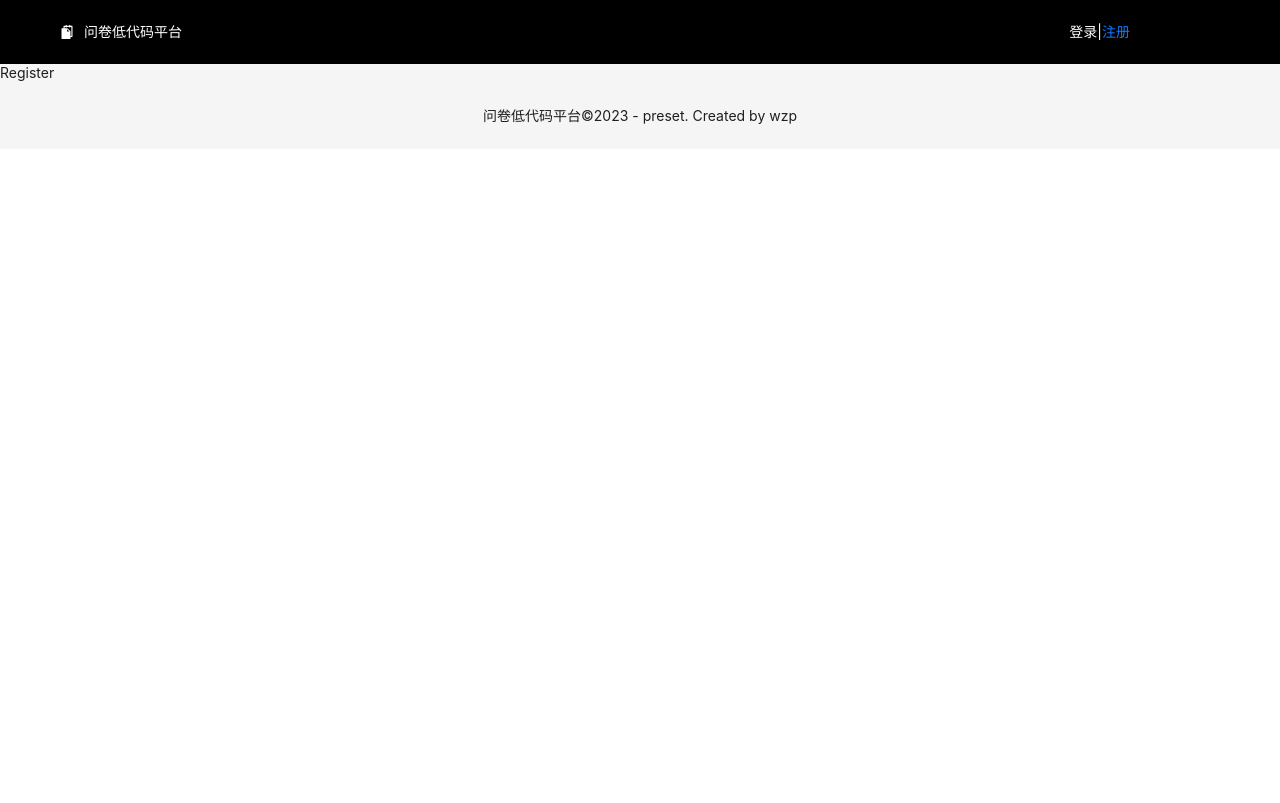
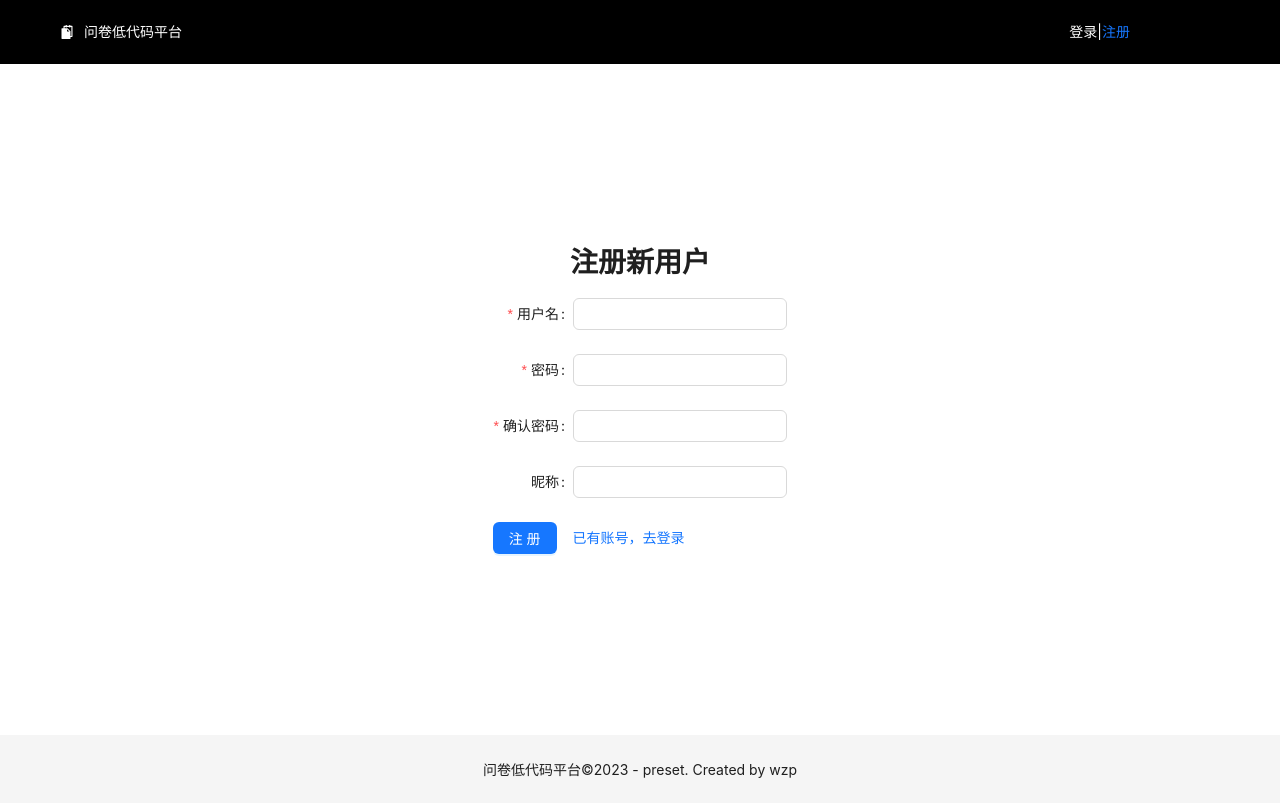
Before and after one commit to WWW-max/react-low-code, a React (Create React App) app: page /register in a window 1280 px wide. Built offline with nearby package versions, Linux system fonts and the light colour scheme.

Commit message:
feat: 注册页面

```diff
--- a/src/pages/Home.module.scss
+++ b/src/pages/Home.module.scss
@@ -1,6 +1,6 @@
 .container {
     background-image: linear-gradient(135deg, #667eea 0%, #764ba2 100%); // 渐变
-    height: calc(100vh - 46px - 65px);
+    height: calc(100vh - 64px - 65px);
     display: flex;
     flex-direction: column;
     justify-content: center;
--- a/src/pages/Register.tsx
+++ /dev/null
@@ -1,5 +0,0 @@
-import React from 'react';
-
-export default function Register() {
-  return <div>Register</div>;
-}
--- /dev/null
+++ b/src/pages/Register/Register.module.scss
@@ -0,0 +1,8 @@
+.container {
+    height: calc(100vh - 64px - 65px);
+    background-color: #fff;
+    display: flex;
+    flex-direction: column;
+    align-items: center;
+    justify-content: center;
+}
--- /dev/null
+++ b/src/pages/Register/Register.tsx
@@ -0,0 +1,69 @@
+import { Button, Form, Space } from 'antd';
+import Input from 'antd/es/input/Input';
+import Link from 'antd/es/typography/Link';
+import React from 'react';
+import styles from './Register.module.scss';
+export default function Register() {
+  const onFinish = (values: any) => {
+    console.log('success', values);
+  };
+  return (
+    <div className={styles.container}>
+      <div>
+        <h1>注册新用户</h1>
+      </div>
+      <div>
+        <Form labelCol={{ span: 7 }} wrapperCol={{ span: 16 }} onFinish={onFinish}>
+          <Form.Item
+            name="username"
+            label="用户名："
+            rules={[
+              { required: true, message: '请输入用户名' },
+              { type: 'string', min: 5, max: 20, message: '字符长度在5-20之间' },
+              { pattern: /^\w+$/, message: '只能是字母数字下划线' },
+            ]}
+          >
+            <Input />
+          </Form.Item>
+          <Form.Item
+            name="password"
+            label="密码"
+            rules={[{ required: true, message: '请输入密码' }]}
+          >
+            <Input type="password" />
+          </Form.Item>
+          <Form.Item
+            name="confirm"
+            label="确认密码"
+            dependencies={['password']} // 依赖于 password ，password 变化，会重新触发 validator
+            rules={[
+              { required: true, message: '请输入密码' },
+              ({ getFieldValue }) => ({
+                validator(_, value) {
+                  if (!value || getFieldValue('password') === value) {
+                    return Promise.resolve();
+                  } else {
+                    return Promise.reject(new Error('两次密码不一致'));
+                  }
+                },
+              }),
+            ]}
+          >
+            <Input type="password" />
+          </Form.Item>
+          <Form.Item name="nickname" label="昵称">
+            <Input />
+          </Form.Item>
+          <Form.Item wrapperCol={{ offset: 1, span: 18 }}>
+            <Space size="middle">
+              <Button type="primary" htmlType="submit">
+                注册
+              </Button>
+              <Link href="/login">已有账号，去登录</Link>
+            </Space>
+          </Form.Item>
+        </Form>
+      </div>
+    </div>
+  );
+}
--- a/src/router/index.tsx
+++ b/src/router/index.tsx
@@ -3,8 +3,8 @@ import { createBrowserRouter } from 'react-router-dom';
 
 import MainLayout from '../layouts/MainLayout';
 import Home from '../pages/Home';
-import Login from '../pages/Login';
-import Register from '../pages/Register';
+import Login from '../pages/Login/Login';
+import Register from '../pages/Register/Register';
 import NotFound from '../pages/NotFound';
 import ManageLayout from '../layouts/ManageLayout';
 import List from '../pages/manage/List';
```
Also changed, not shown: src/pages/Login/Login.tsx (renamed from src/pages/Login.tsx).
